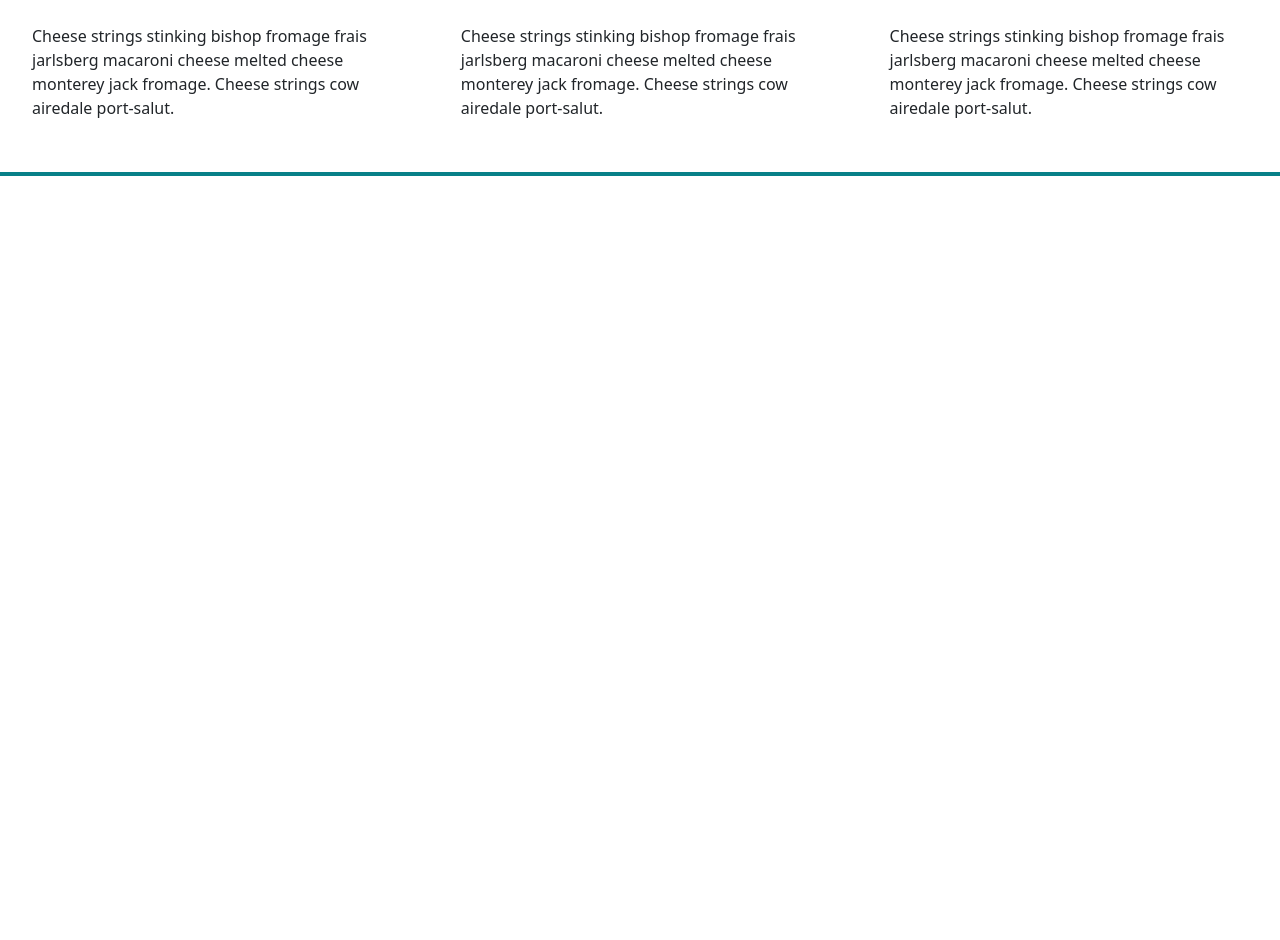
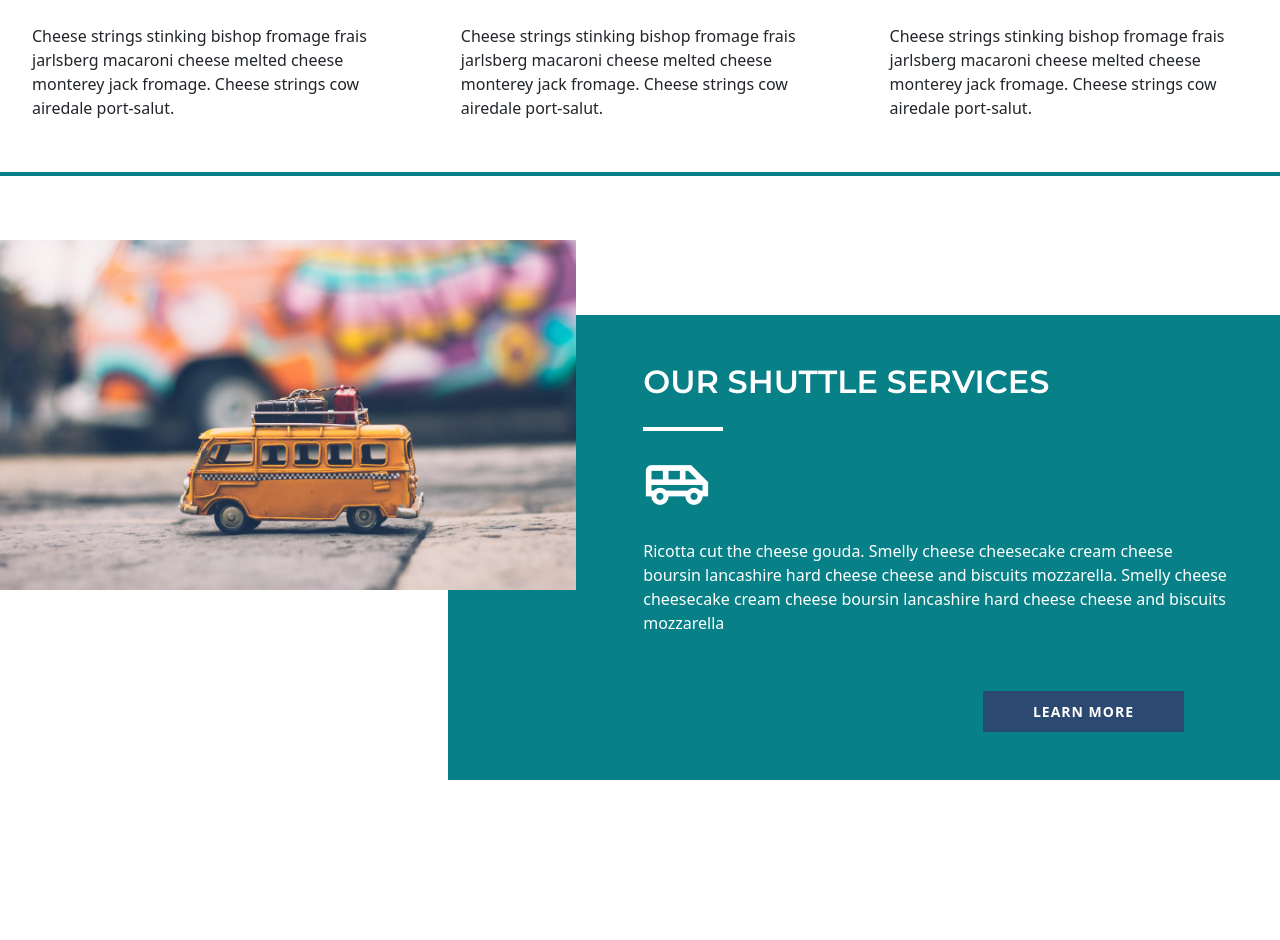
Before and after one commit to Spha88/thoko_django_app, a Django app: template templates/pages/index.html in a window 1280 px wide. Shown: the part 2515-3455 px from the top of the page. Before the commit the page ends 2691 px from the top, so only its background shows below. Run offline with Django 4.2, Linux system fonts and the light colour scheme; the template is opened without the code that fills it, so the values that code supplies are empty.

Commit message:
Add shuttle services section

```diff
--- a/templates/base.html
+++ b/templates/base.html
@@ -19,7 +19,7 @@
         <!-- css -->
         <link rel="stylesheet" href="{% static 'css/index.css' %}" />
 
-        <title>Rotary Port Alfred
+        <title>
             {% block title %}
             {% endblock title %}
         </title>
--- a/templates/pages/index.html
+++ b/templates/pages/index.html
@@ -8,5 +8,6 @@
     {% include "partials/_about_section.html" %}
     {% include "partials/_places_to_stay_section.html" %}
     {% include "partials/_things_to_do_section.html" %}
+    {% include "partials/_shuttle_services.html" %}
 
 {% endblock content %}
--- /dev/null
+++ b/templates/partials/_shuttle_services.html
@@ -0,0 +1,19 @@
+{% load static %}
+<section id="shuttle_services" >
+    <main>
+
+        <img id="shuttle_section_image" src="{% static 'images/shuttle_services_taxi.jpg' %}" alt="shuttle services image" />
+
+        <div class="section_content">
+            <div>
+                <h2>Our shuttle services</h2>
+                <img src="{% static 'images/shuttle_services.png' %}" alt="shuttle services icon" />
+                <p>Ricotta cut the cheese gouda. Smelly cheese cheesecake cream cheese boursin lancashire hard cheese cheese and biscuits mozzarella. Smelly cheese cheesecake cream cheese boursin lancashire hard cheese cheese and biscuits mozzarella</p>
+                <footer>
+                    <a href="#">Learn more</a>
+                </footer>
+            </div>
+        </div>
+
+    </main>
+</section>
--- a/thoko_website/scss/index.scss
+++ b/thoko_website/scss/index.scss
@@ -1,6 +1,7 @@
 $dark-blue: #2C4971;
 $turquoise: #078088;
 $light-grey: #e6e6e6;
+$white: #ffffff;
 
 body {
     margin: 0;
@@ -32,3 +33,6 @@ a {
 
 // Things to do section
 @import './partials/things_to_do_section.scss';
+
+// Shuttle services section
+@import './partials/shuttle_services_section.scss';
--- /dev/null
+++ b/thoko_website/scss/partials/shuttle_services_section.scss
@@ -0,0 +1,76 @@
+#shuttle_services {
+    margin-bottom: 10rem;
+    main {
+        max-width: 1300px;
+        min-height: 540px;
+        margin: 0 auto;
+        position: relative;
+
+
+        #shuttle_section_image {
+            width: 45%;
+            height: 350px;
+            position: absolute;
+            top: 0;
+            left: 0;
+            z-index: 10;
+            object-fit: cover;
+        }
+
+        .section_content {
+            width: 65%;
+            min-height: 450px;
+            position: absolute;
+            bottom: 0;
+            right: 0;
+            background-color: $turquoise;
+            z-index: 1;
+            padding: 3em;
+            display: grid;
+            justify-items: end;
+            div {
+                width: 80%;
+                color: $white;
+                h2 {
+                    color: $white;
+                    position: relative;
+                    padding-bottom: 30px;
+                    margin-bottom: 20px;
+                    &::after {
+                        content: '';
+                        height: 4px;
+                        background: $white;
+                        width: 80px;
+                        position: absolute;
+                        bottom: 0;
+                        left: 0;
+                    }
+                }
+                img {
+                    margin-bottom: 20px;
+                }
+                footer {
+                    text-align: end;
+                    padding-right: 3em;
+                    a {
+                        display: inline-block;
+                        margin-top: 40px;
+                        background: $dark-blue;
+                        color: #fff;
+                        text-decoration: none;
+                        padding: 10px 50px;
+                        font-size: 14px;
+                        letter-spacing: 1px;
+                        font-weight: 600;
+                        text-transform: uppercase;
+                        transition: all 500ms ease;
+                        outline: 1px solid transparent;
+                        &:hover {
+                            outline: 1px solid $white;
+                        }
+                    }
+                }
+            }
+        }
+    }
+}
--- a/thoko_website/static/css/index.css
+++ b/thoko_website/static/css/index.css
@@ -300,4 +300,78 @@ a {
   text-align: left;
 }
 
+#shuttle_services {
+  margin-bottom: 10rem;
+}
+#shuttle_services main {
+  max-width: 1300px;
+  min-height: 540px;
+  margin: 0 auto;
+  position: relative;
+}
+#shuttle_services main #shuttle_section_image {
+  width: 45%;
+  height: 350px;
+  position: absolute;
+  top: 0;
+  left: 0;
+  z-index: 10;
+  object-fit: cover;
+}
+#shuttle_services main .section_content {
+  width: 65%;
+  min-height: 450px;
+  position: absolute;
+  bottom: 0;
+  right: 0;
+  background-color: #078088;
+  z-index: 1;
+  padding: 3em;
+  display: grid;
+  justify-items: end;
+}
+#shuttle_services main .section_content div {
+  width: 80%;
+  color: #ffffff;
+}
+#shuttle_services main .section_content div h2 {
+  color: #ffffff;
+  position: relative;
+  padding-bottom: 30px;
+  margin-bottom: 20px;
+}
+#shuttle_services main .section_content div h2::after {
+  content: "";
+  height: 4px;
+  background: #ffffff;
+  width: 80px;
+  position: absolute;
+  bottom: 0;
+  left: 0;
+}
+#shuttle_services main .section_content div img {
+  margin-bottom: 20px;
+}
+#shuttle_services main .section_content div footer {
+  text-align: end;
+  padding-right: 3em;
+}
+#shuttle_services main .section_content div footer a {
+  display: inline-block;
+  margin-top: 40px;
+  background: #2C4971;
+  color: #fff;
+  text-decoration: none;
+  padding: 10px 50px;
+  font-size: 14px;
+  letter-spacing: 1px;
+  font-weight: 600;
+  text-transform: uppercase;
+  transition: all 500ms ease;
+  outline: 1px solid transparent;
+}
+#shuttle_services main .section_content div footer a:hover {
+  outline: 1px solid #ffffff;
+}
+
 /*# sourceMappingURL=index.css.map */
```
Also changed, not shown: thoko_website/static/images/shuttle_services.png (added), thoko_website/static/images/shuttle_services_taxi.jpg (added), 1 other file.
